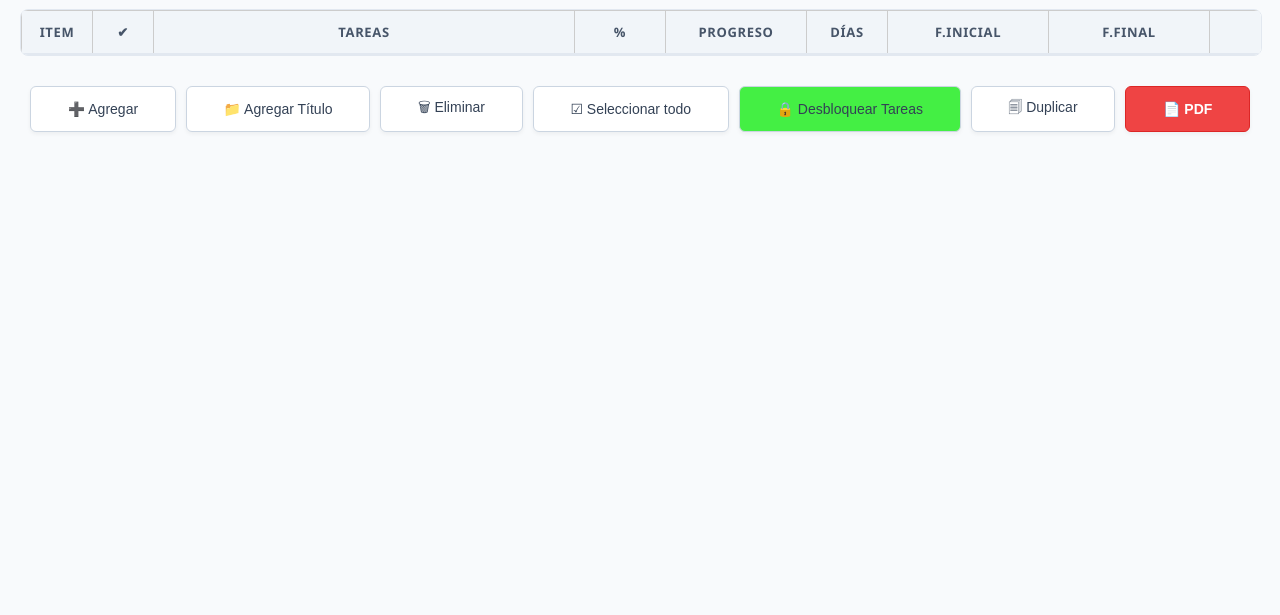
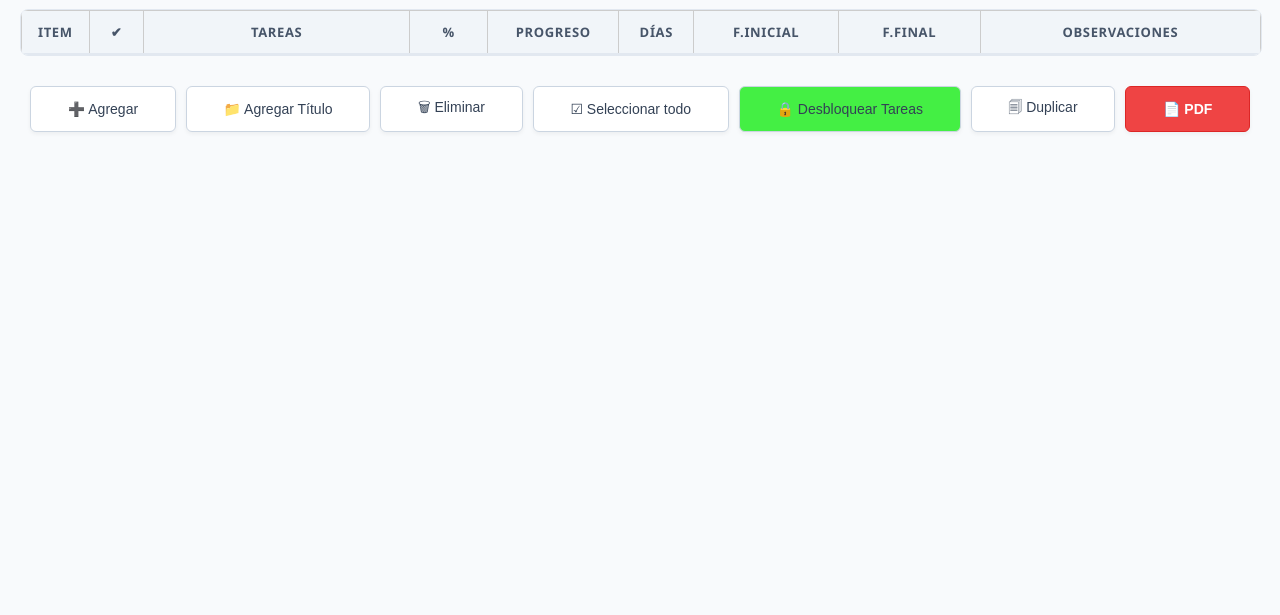
Before and after one commit to AdminCoporativo/admincoporativo.github.io, a plain HTML site: page reportes.html in a window 1280 px wide. Shown: the part 185-800 px from the top of the page. Drawn offline with nearby package versions, Linux system fonts and the light colour scheme; no server answers.

Commit message:
Initial commit

```diff
--- a/css/styles.css
+++ b/css/styles.css
@@ -697,13 +697,6 @@ button span, button i {
     }
 }
 
-#tabla {
-    display: table !important;
-    width: 100%;
-    min-width: 1200px !important;
-    table-layout: fixed;
-    border-collapse: collapse;
-}
 
 /* Forzar que la celda se adapte al contenido y no se monte */
 #tabla td {
@@ -777,13 +770,7 @@ button span, button i {
     outline: none;
 }
 
-#tabla {
-    display: table !important;
-    width: 100%;
-    min-width: 1200px !important; /* Fuerza el ancho de escritorio en móvil */
-    table-layout: fixed; /* OBLIGA al navegador a respetar los anchos de columna */
-    border-collapse: collapse;
-}
+
 
 /* Evitar que las celdas colapsen o se encimen */
 #tabla td {
@@ -812,7 +799,7 @@ button span, button i {
 
 /* Definición de anchos fijos para que el navegador no los comprima */
 #tabla th:nth-child(1), #tabla td:nth-child(1) { width: 50px; }  /* Item */
-#tabla th:nth-child(3), #tabla td:nth-child(3) { width: 400px; } /* Tarea */
+#tabla th:nth-child(3), #tabla td:nth-child(3) { width: 300px; } /* Tarea */
 #tabla th:nth-child(5), #tabla td:nth-child(5) { width: 120px; } /* Progreso */
 #tabla th:nth-child(9), #tabla td:nth-child(9) { width: 300px; } /* Observaciones */
 
@@ -830,20 +817,18 @@ button span, button i {
 /* 1. El contenedor DEBE tener overflow-x para permitir el scroll lateral */
 .tabla-container {
     width: 100%;
-    overflow-x: auto !important; /* Habilita la barra de desplazamiento */
-    overflow-y: visible;
+    overflow-x: auto;
     border: 1px solid #e2e8f0;
     border-radius: 8px;
     background: white;
-    -webkit-overflow-scrolling: touch; /* Mejora el scroll en iPhone/iPad */
 }
 
 /* 2. La tabla DEBE mantener su ancho de escritorio siempre */
 #tabla {
-    display: table !important; /* Evita que se convierta en bloques */
-    width: 1200px !important;  /* Forzamos el ancho mínimo de la versión web */
-    min-width: 1200px !important;
-    table-layout: fixed;       /* Obliga a respetar los anchos de columna declarados */
+    display: table !important;
+    width: 100% !important;      /* Se ajusta al ancho del contenedor */
+    min-width: 100% !important;   /* Elimina el forzado de 1200px */
+    table-layout: auto;          /* Permite que las columnas se distribuyan mejor */
     border-collapse: collapse;
     margin: 0;
 }
```
